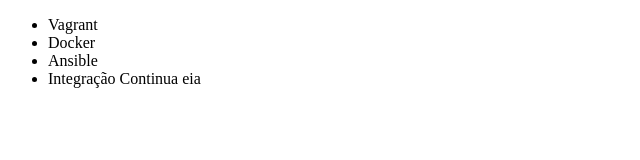
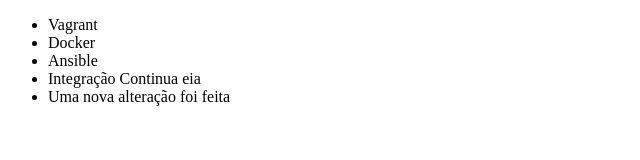
Before and after one commit to guigavicentin/aula, a plain HTML site: page index.html in a window 1280 px wide. Shown: the whole page, without its empty margins (0-640 px from the left). Drawn offline with Linux system fonts and the light colour scheme.

Commit message:
colocando mais uma linha

```diff
--- a/index.html
+++ b/index.html
@@ -10,6 +10,7 @@
         <li>Docker</li>
         <li>Ansible</li>
         <li>Integração Continua eia</li>
+	<li>Uma nova alteração foi feita</li>
     </ul>
 </body>
 </html>
```
